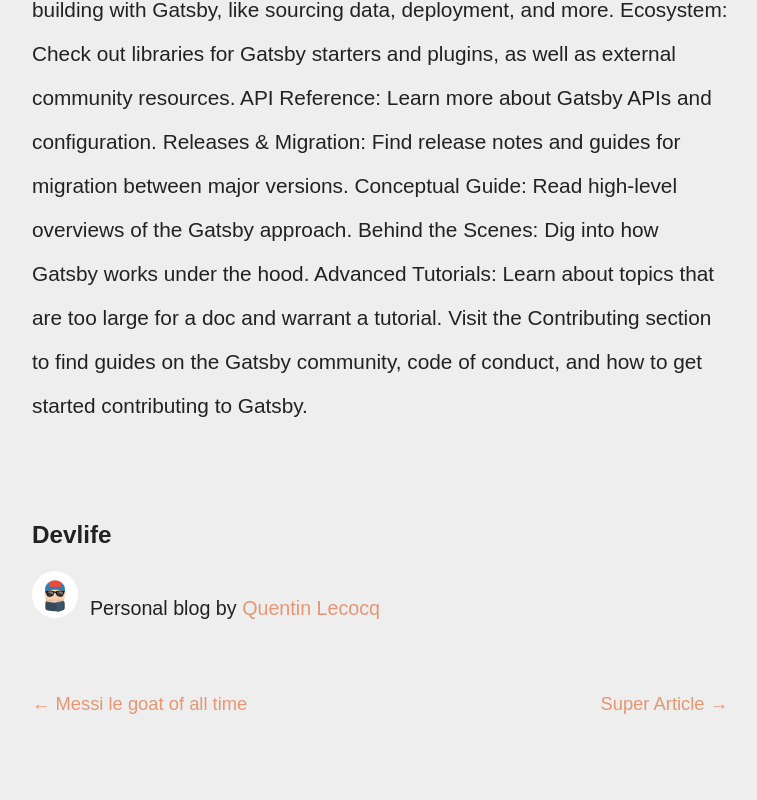
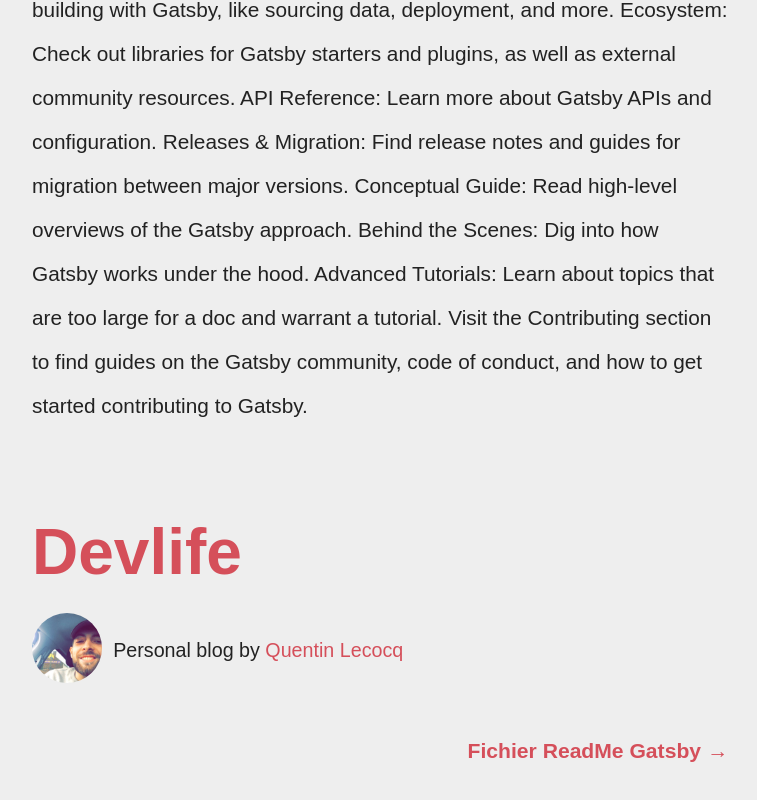
Before and after one commit to Quentin0292/blog-netlify-cms, a Gatsby site: page /documentation-gatsby in a window 1280 px wide. Shown: the part 1038-1838 px from the top of the page, without its empty margins (260-1017 px from the left). Built offline with nearby package versions, Linux system fonts and the light colour scheme; Gatsby itself is replaced by a stand-in of ours; some packages are replaced by stand-ins of ours.

Commit message:
add another style

```diff
--- a/blog/messi.md
+++ /dev/null
@@ -1,8 +0,0 @@
----
-slug: messi-est-le-goat
-date: '2019-01-03'
-title: Messi le goat of all time
----
-
-
-# Messi est le goat
--- a/blog/super-article.md
+++ /dev/null
@@ -1,6 +0,0 @@
----
-slug: super-article
-date: 2019-03-27T11:57:50.002Z
-title: 'Super Article '
----
-Super article
--- a/src/components/Bio.js
+++ b/src/components/Bio.js
@@ -1,5 +1,5 @@
 import React from 'react';
-import profilePic from '../assets/profilePic.png';
+import profilePic from '../assets/profilePic2.jpg';
 import { rhythm, scale } from '../utils/typography';
 import '../utils/global.css'
 import '../utils/typography';
@@ -21,8 +21,8 @@
           style={{
             marginRight: rhythm(1 / 2),
             marginBottom: 0,
-            width: rhythm(2),
-            height: rhythm(2),
+            width: rhythm(3),
+            height: rhythm(3),
             borderRadius: '50%',
             ...scale(0.3)
           }}
--- a/src/components/Layout.js
+++ b/src/components/Layout.js
@@ -47,7 +47,7 @@
             style={{
               boxShadow: 'none',
               textDecoration: 'none',
-              color: 'var(--textTitle)',
+              color: 'var(--textLink)',
               ...scale(2.3),
             }}
             to={'/'}
--- a/src/components/layout.js
+++ b/src/components/layout.js
@@ -47,7 +47,7 @@
             style={{
               boxShadow: 'none',
               textDecoration: 'none',
-              color: 'var(--textTitle)',
+              color: 'var(--textLink)',
               ...scale(2.3),
             }}
             to={'/'}
--- a/src/templates/post.js
+++ b/src/templates/post.js
@@ -29,7 +29,7 @@
                 }}
               >
                 <h1 style={{
-                  color: 'var(--blue',
+                  color: 'var(--textNormal)',
                   ...scale(2.8),
                   fontFamily: 'Cabin Condensed, sans-serif'}}>{articleTitle}</h1>
                 <p
@@ -58,16 +58,17 @@
             }}></div>
             <h3
               style={{
-                fontFamily: 'Work Sans, sans-serif',
+                fontFamily: 'Permanent Marker, sans-serif',
                 marginTop: rhythm(0.25),
+                marginBottom: rhythm(1.1)
             }}
             >
               <Link to={'/'}
                 style={{
                   boxShadow: 'none',
                   textDecoration: 'none',
-                  color: 'var(--pink)',
-                  ...scale(3/5)
+                  color: 'var(--textLink)',
+                  ...scale(2)
                 }}
               >Devlife</Link>
             </h3>
@@ -87,9 +88,10 @@
                     style={{
                       marginRight: 20,
                       color: 'var(--textLink)',
-                      fontFamily: 'Quattrocento Sans, sans-serif',
-                      ...scale(1/5),
+                      fontFamily: 'Cabin Condensed, sans-serif',
+                      ...scale(2/5),
                       textDecoration: 'none',
+                      fontWeight: 'bold',
                     }}>
                     ← {prev.frontmatter.title}
                   </Link>
@@ -100,9 +102,10 @@
                   <Link to={`/${next.frontmatter.slug}`} rel="next"
                     style={{
                       color: 'var(--textLink)',
-                      fontFamily: 'Quattrocento Sans, sans-serif',
-                      ...scale(1/5),
+                      fontFamily: 'Cabin Condensed, sans-serif',
+                      ...scale(2/5),
                       textDecoration: 'none',
+                      fontWeight: 'bold',
                     }}
                   >
                     {next.frontmatter.title} →
--- a/src/utils/global.css
+++ b/src/utils/global.css
@@ -8,7 +8,7 @@
   --header: var(--blue);
   --textNormal: #222;
   --textTitle: #326273;
-  --textLink: #E39774;
+  --textLink: #D54F5A;
   --hr: hsla(0, 0%, 0%, 0.2);
   --inlineCode-bg: rgba(255, 229, 100, 0.2);
   --inlineCode-text: #1a1a1a;
```
Also changed, not shown: src/pages/index.js (+7 -4 lines), src/assets/profilePic2.jpg (added).
